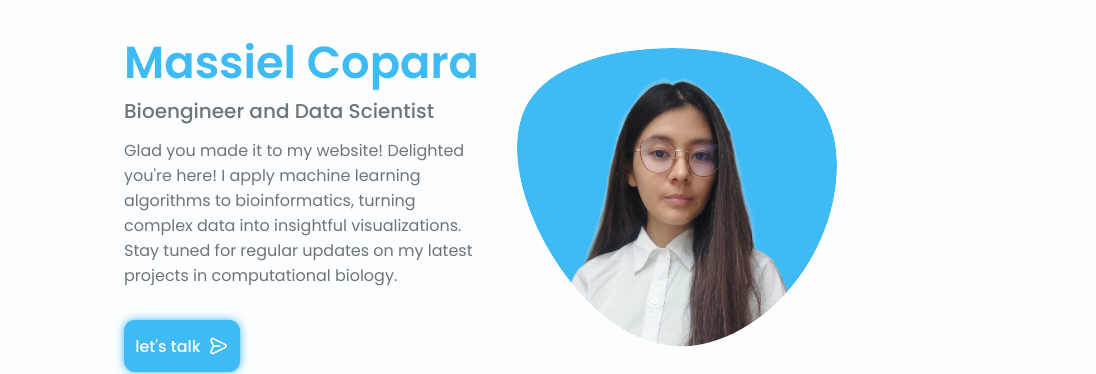
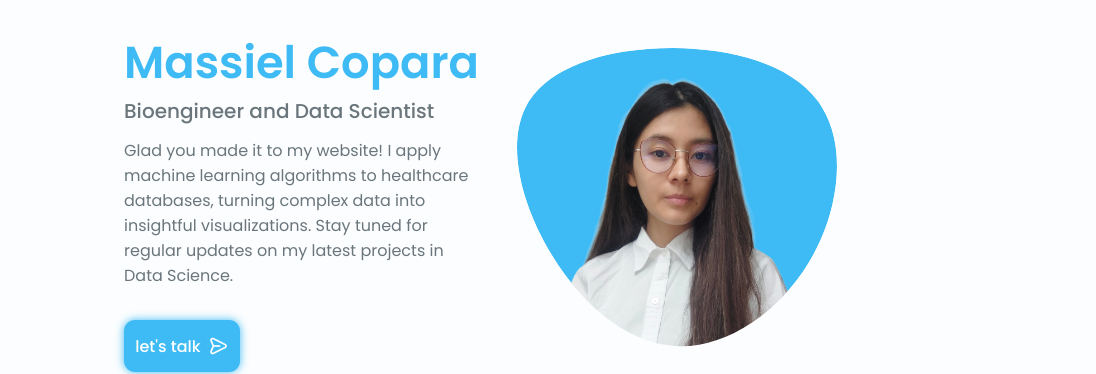
Before and after one commit to MassielC/MassielC.github.io, a plain HTML site: page index.html in a window 1280 px wide. Shown: the part 155-529 px from the top of the page, 184-1280 px from the left. Drawn offline with nearby package versions, Linux system fonts and the light colour scheme.

Commit message:
Update index.html

```diff
--- a/index.html
+++ b/index.html
@@ -127,7 +127,7 @@
                     <div class="home__data">
                         <h1 class="home__name">Massiel Copara</h1>
                         <h3 class="home__subtitle">Bioengineer and Data Scientist</h3>
-                        <p class="home__description">Glad you made it to my website! Delighted you're here! I apply machine learning algorithms to bioinformatics, turning complex data into insightful visualizations. Stay tuned for regular updates on my latest projects in computational biology. </p>
+                        <p class="home__description">Glad you made it to my website! I apply machine learning algorithms to healthcare databases, turning complex data into insightful visualizations. Stay tuned for regular updates on my latest projects in Data Science. </p>
                         <a href="#contact" class="button button--flex">
                             let's talk <i class="uil uil-message button__icon"></i>
                         </a>
```
